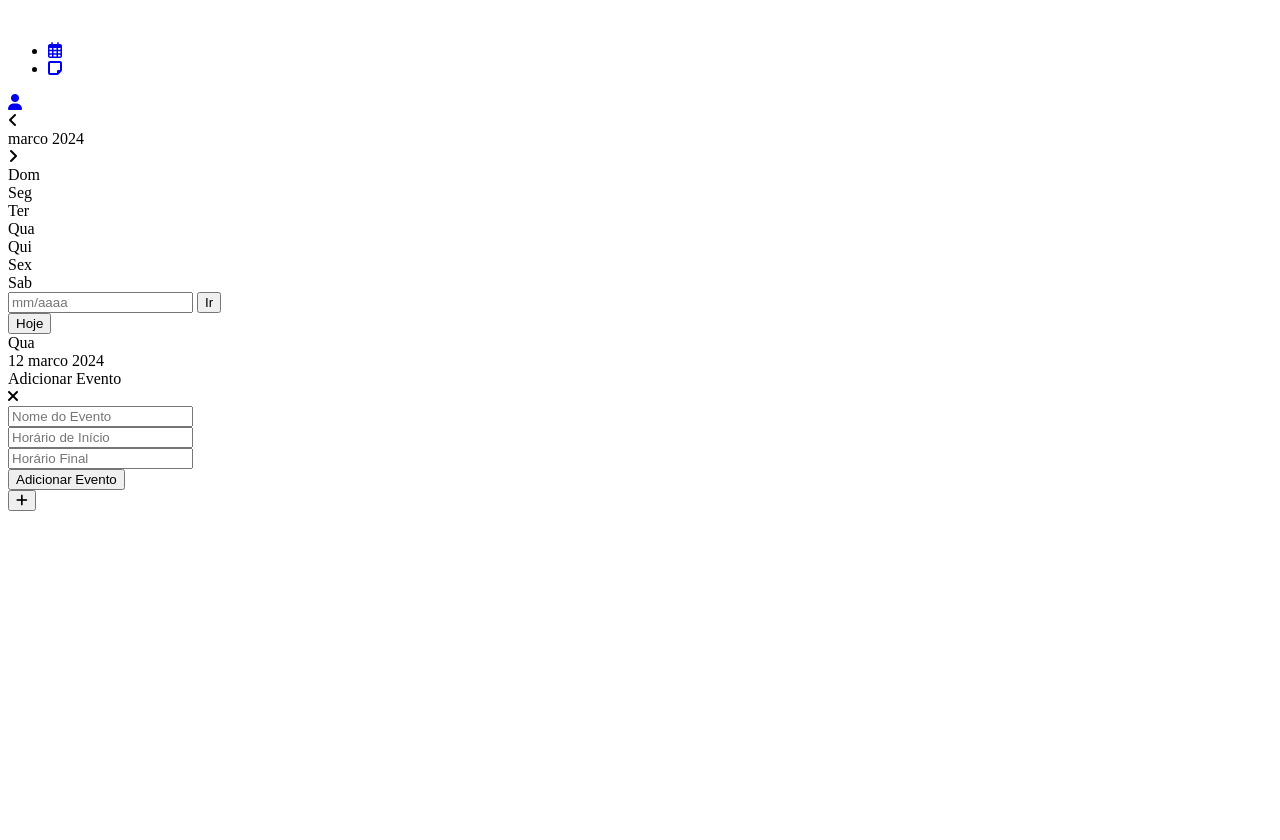
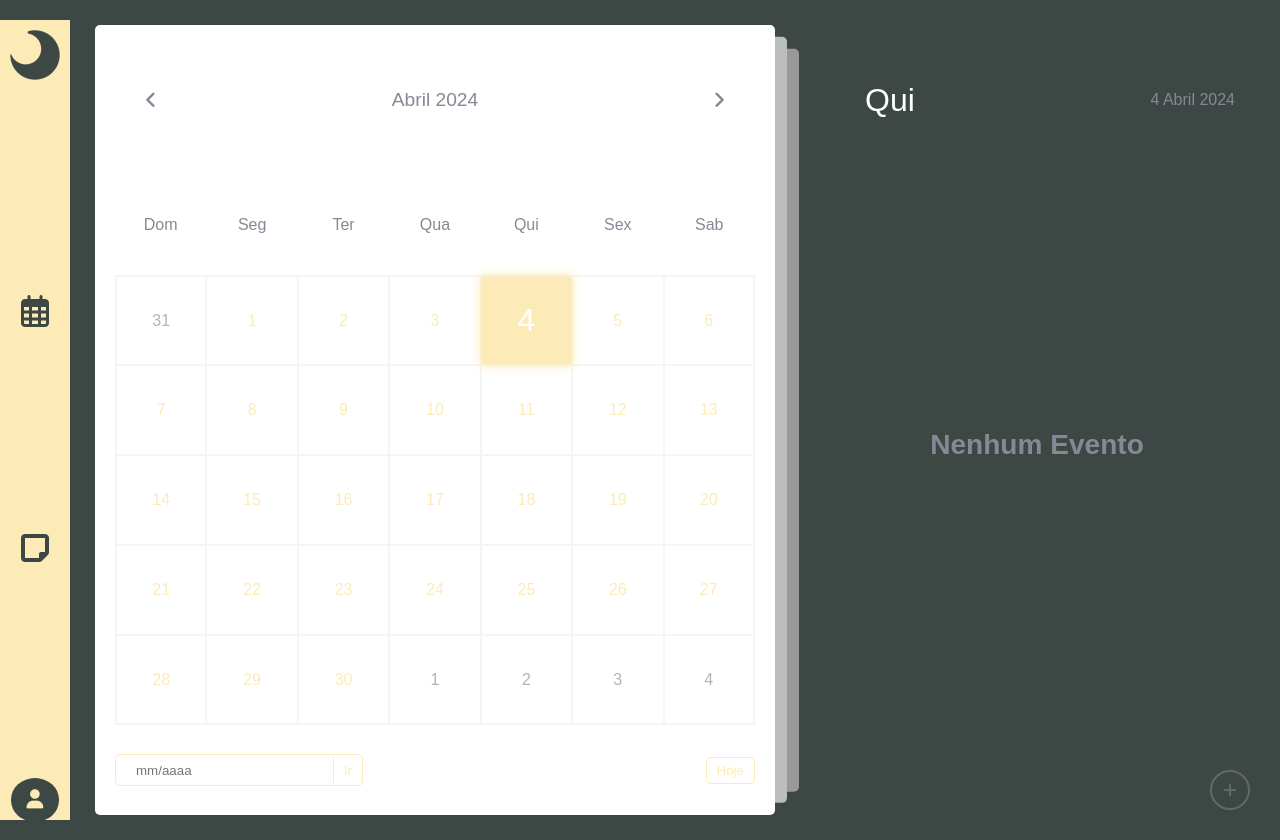
Before and after one commit to petual1/prototype-moments02, a plain HTML site: page calendar.html in a window 1280 px wide. Before the commit the page ends 800 px from the top, so only its background shows below. Drawn offline with Linux system fonts and the light colour scheme; the site is published under a folder, as on GitHub Pages, so addresses that start at the root find nothing.

Commit message:
Update calendar.html

```diff
--- a/calendar.html
+++ b/calendar.html
@@ -10,18 +10,18 @@
   <link rel="stylesheet" href="https://cdnjs.cloudflare.com/ajax/libs/font-awesome/6.2.0/css/all.min.css"
     integrity="sha512-xh6O/CkQoPOWDdYTDqeRdPCVd1SpvCA9XXcUnZS2FmJNp1coAFzvtCN9BmamE+4aHK8yyUHUSCcJHgXloTyT2A=="
     crossorigin="anonymous" referrerpolicy="no-referrer" />
-  <link rel="stylesheet" href="/src/css/style.css" />
+  <link rel="stylesheet" href="src/css/style.css" />
   <title>Calendário - Moments</title>
 </head>
 
 <body>
   <nav>
-    <a href="/index.html"><img class="nav-logo" src="/src/images/moments-logo.png" alt=""></a>
+    <a href="/index.html"><img class="nav-logo" src="src/images/moments-logo.png" alt=""></a>
     <ul class="nav-links">
-      <li><a class="nav-link" href="/src/html/calendar.html"><i class="fa-regular fa-calendar-days"></i></a></li>
-      <li><a class="nav-link" href="/src/html/notes.html"><i class="fa-solid fa-note-sticky"></i></a></li>
+      <li><a class="nav-link" href="calendar.html"><i class="fa-regular fa-calendar-days"></i></a></li>
+      <li><a class="nav-link" href="notes.html"><i class="fa-solid fa-note-sticky"></i></a></li>
     </ul>
-    <a class="login-btn" href="/src/html/profile.html"><i class="fa-solid fa-user"></i></a>
+    <a class="login-btn" href="profile.html"><i class="fa-solid fa-user"></i></a>
   </nav>
   <div class="container">
     <div class="left">
@@ -82,7 +82,7 @@
     </button>
   </div>
 
-  <script src="/src/js/calendar.js"></script>
+  <script src="src/js/calendar.js"></script>
 </body>
 
 </html>
```
